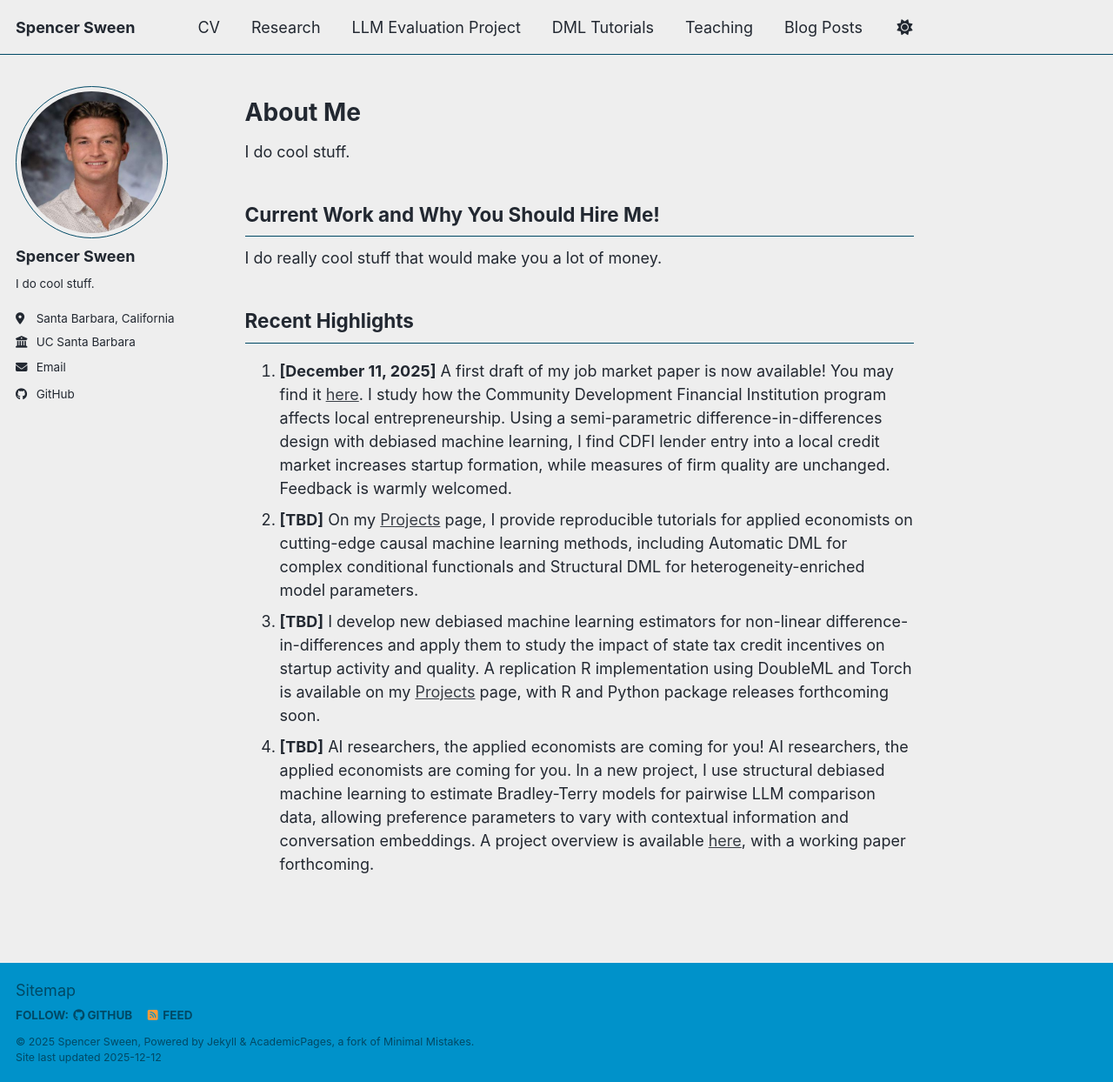
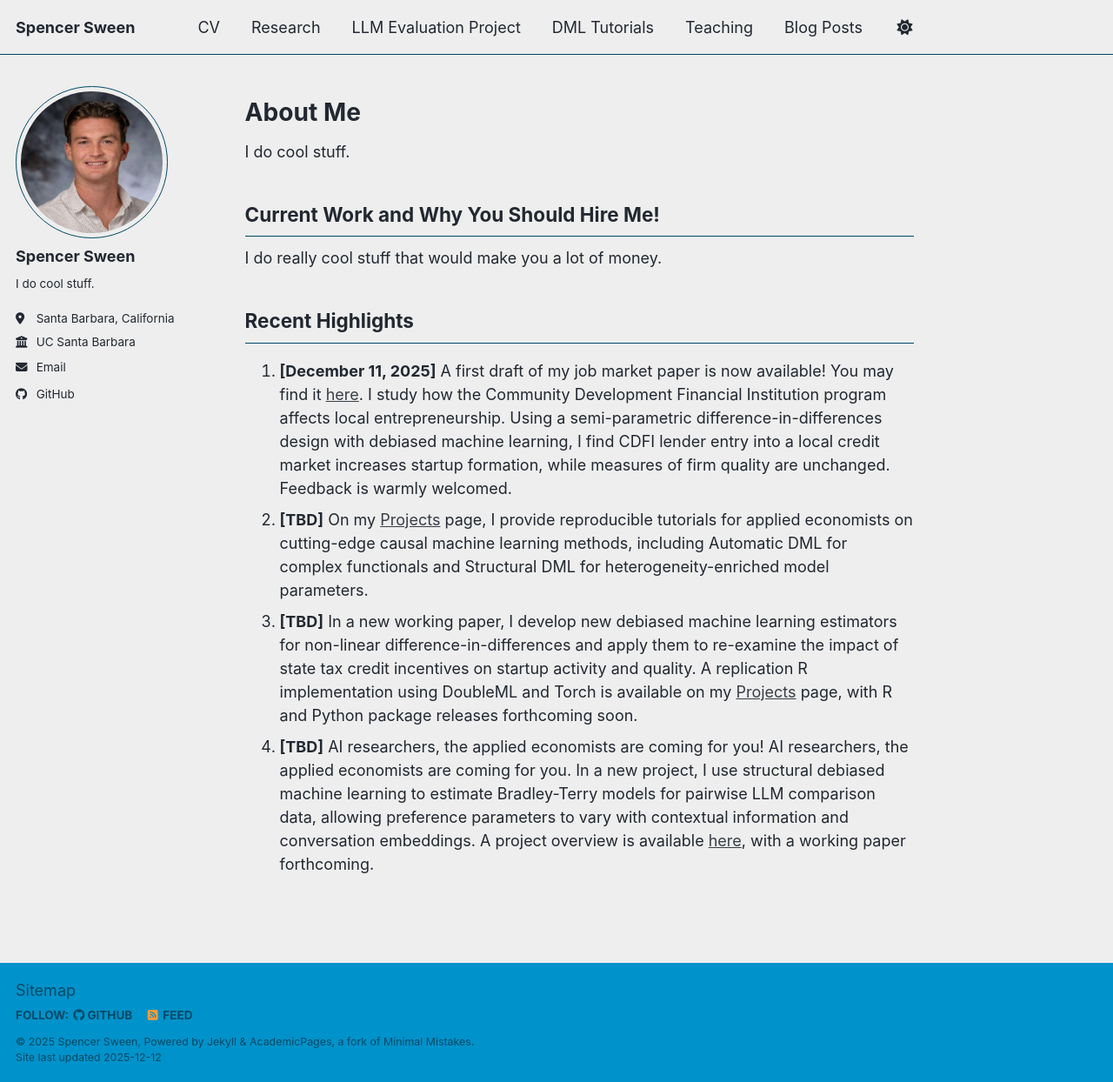
Before and after one commit to spencersween/spencersween.github.io, a Jekyll site: the page built from _pages/about.md, in a window 1280 px wide and 1244 px high. Shown: the whole window at 87% size. Built offline with Jekyll 4.4.1, drawn with Linux system fonts in a browser that asks for light colours; a script bundle is joined from its source files by our own code; library files that are not in the unit come from our copies.

Commit message:
Update about.md

```diff
--- a/_pages/about.md
+++ b/_pages/about.md
@@ -20,6 +20,6 @@ I do really cool stuff that would make you a lot of money.
 Recent Highlights
 ------
 1. **[December 11, 2025]** A first draft of my job market paper is now available! You may find it [here]("https://spencersween.github.io/Projects"). I study how the Community Development Financial Institution program affects local entrepreneurship. Using a semi-parametric difference-in-differences design with debiased machine learning, I find CDFI lender entry into a local credit market increases startup formation, while measures of firm quality are unchanged. Feedback is warmly welcomed.
-1. **[TBD]** On my [Projects]("https://spencersween.github.io/Projects") page, I provide reproducible tutorials for applied economists on cutting-edge causal machine learning methods, including Automatic DML for complex conditional functionals and Structural DML for heterogeneity-enriched model parameters.
-1. **[TBD]** I develop new debiased machine learning estimators for non-linear difference-in-differences and apply them to study the impact of state tax credit incentives on startup activity and quality. A replication R implementation using DoubleML and Torch is available on my [Projects]("https://spencersween.github.io/Projects") page, with R and Python package releases forthcoming soon.
+1. **[TBD]** On my [Projects]("https://spencersween.github.io/Projects") page, I provide reproducible tutorials for applied economists on cutting-edge causal machine learning methods, including Automatic DML for complex functionals and Structural DML for heterogeneity-enriched model parameters.
+1. **[TBD]** In a new working paper, I develop new debiased machine learning estimators for non-linear difference-in-differences and apply them to re-examine the impact of state tax credit incentives on startup activity and quality. A replication R implementation using DoubleML and Torch is available on my [Projects]("https://spencersween.github.io/Projects") page, with R and Python package releases forthcoming soon.
 1. **[TBD]** AI researchers, the applied economists are coming for you! AI researchers, the applied economists are coming for you. In a new project, I use structural debiased machine learning to estimate Bradley-Terry models for pairwise LLM comparison data, allowing preference parameters to vary with contextual information and conversation embeddings. A project overview is available [here]("https://spencersween.github.io/llmevalulationproject"), with a working paper forthcoming.
```
